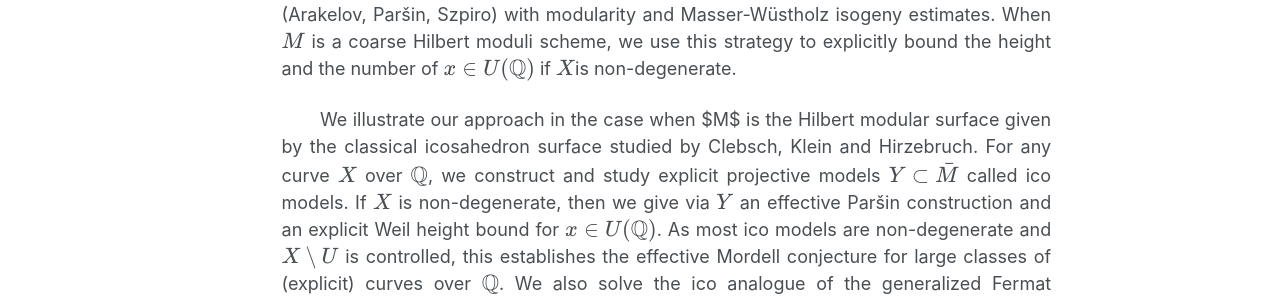
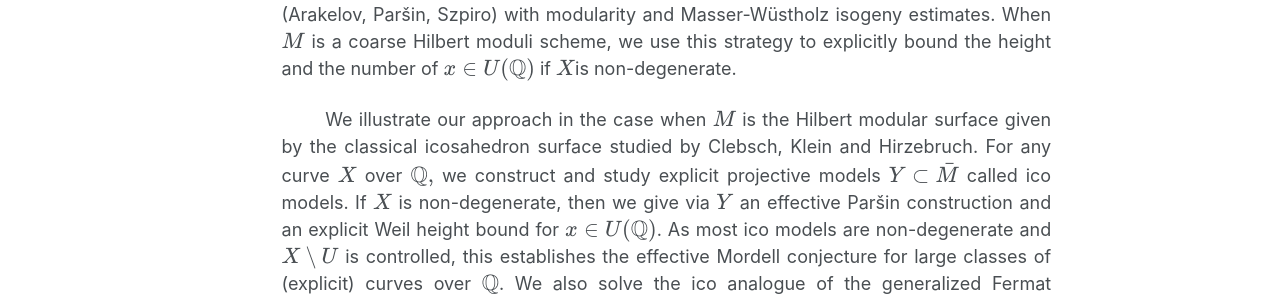
Before and after one commit to rafaelvonkanel/rafaelvonkanel.github.io, a Jekyll site: the page built from _research/proj1.md, in a window 1280 px wide and 1357 px high. Shown: the part 491-791 px from the top of the window. Built offline with Jekyll 4.4.1, drawn with Linux system fonts in a browser that asks for light colours; a script that is not in the unit is left out.

Commit message:
Update proj1.md

```diff
--- a/_research/proj1.md
+++ b/_research/proj1.md
@@ -11,4 +11,4 @@ author_profile: false
 &nbsp;&nbsp;&nbsp;&nbsp;&nbsp;&nbsp; We study various geometric aspects of the non-degenerate criterion and we deduce arithmetic applications: If \\(X\\) is non-degenerate, then \\(\mathbb{Q}\\) is finite by Faltings. Moreover, our constructions are made for the effective strategy which combines the method of Faltings (Arakelov, Par&scaron;in, Szpiro) with modularity and Masser-W&uuml;stholz isogeny estimates. When \\(M\\) is a coarse Hilbert moduli scheme, we use this strategy to explicitly bound the height and the number of \\(x\in U(\mathbb{Q})\\) if \\(X\\)is non-degenerate.
 
 
-&nbsp;&nbsp;&nbsp;&nbsp;&nbsp;&nbsp; We illustrate our approach in the case when $M$ is the Hilbert modular surface given by the classical icosahedron surface studied by Clebsch, Klein and Hirzebruch. For any curve \\(X\\) over \\(\mathbb{Q}\\), we construct and study explicit projective models \\(Y\subset\bar{M}\\) called ico models. If \\(X\\) is non-degenerate, then we give via \\(Y\\) an effective Par&scaron;in construction and an explicit Weil height bound for \\(x\in U(\mathbb{Q})\\). As most ico models are non-degenerate and \\(X\setminus U\\) is controlled, this establishes the effective Mordell conjecture for large classes of (explicit) curves over \\(\mathbb{Q}\\). We also solve the ico analogue of the generalized Fermat problem by combining our height bounds with Diophantine approximations.
+&nbsp;&nbsp;&nbsp;&nbsp;&nbsp;&nbsp; We illustrate our approach in the case when \\(M\\) is the Hilbert modular surface given by the classical icosahedron surface studied by Clebsch, Klein and Hirzebruch. For any curve \\(X\\) over \\(\mathbb{Q},\\) we construct and study explicit projective models \\(Y\subset\bar{M}\\) called ico models. If \\(X\\) is non-degenerate, then we give via \\(Y\\) an effective Par&scaron;in construction and an explicit Weil height bound for \\(x\in U(\mathbb{Q})\\). As most ico models are non-degenerate and \\(X\setminus U\\) is controlled, this establishes the effective Mordell conjecture for large classes of (explicit) curves over \\(\mathbb{Q}\\). We also solve the ico analogue of the generalized Fermat problem by combining our height bounds with Diophantine approximations.
```
